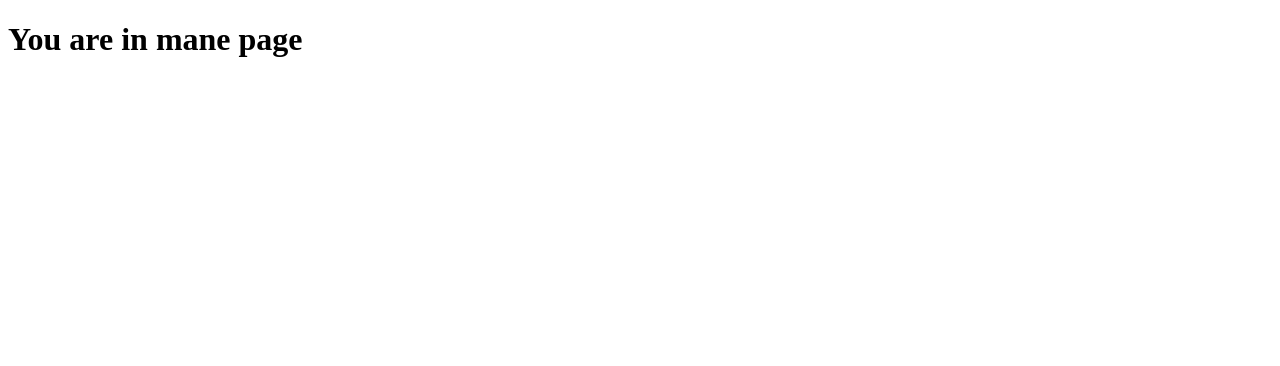
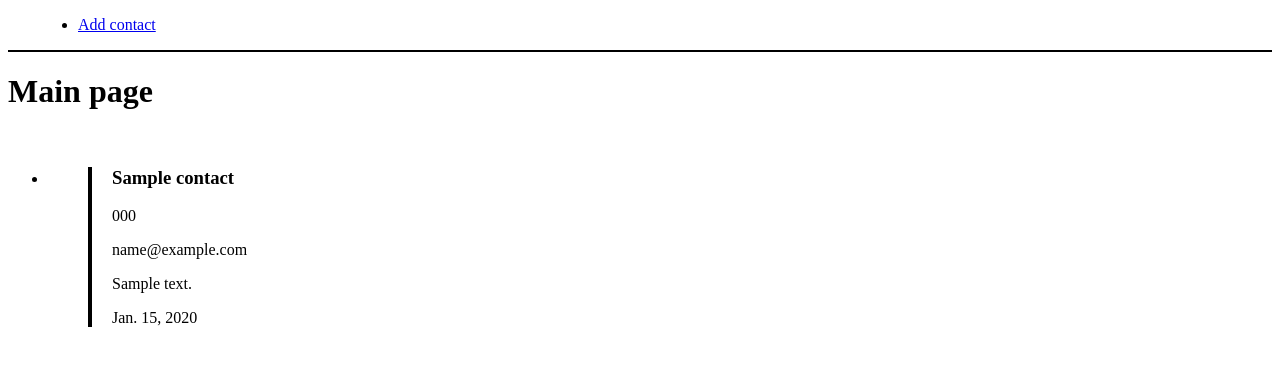
Before and after one commit to kirienkovitaliy/Personal_Assistant_Web_application_Django, a Django app: page /addressbook/ in a window 1280 px wide. Shown: the top 366 px of the page. Run offline with Django 4.2, Linux system fonts and the light colour scheme; tables that the repository leaves empty hold one stand-in row (values such as "Sample post").

Commit message:
update index list

```diff
--- a/Personal_Assistant/addressbook/models.py
+++ b/Personal_Assistant/addressbook/models.py
@@ -3,7 +3,7 @@ from django.db import models
 # Create your models here.
 class Contact(models.Model):
     name = models.CharField(max_length=100)
-    email = models.EmailField(null=True, unique=True)
-    phone_number = models.CharField(null=True, max_length=15, unique=True)
+    email = models.EmailField(null=True, blank=True,unique=True)
+    phone_number = models.CharField(null=True, blank=True,max_length=15, unique=True)
     address = models.TextField(null=True, blank=True,  max_length=255)
-    birthday = models.DateField(null=True)
+    birthday = models.DateField(null=True, blank=True)
--- a/Personal_Assistant/addressbook/templates/addressbook/index.html
+++ b/Personal_Assistant/addressbook/templates/addressbook/index.html
@@ -3,10 +3,45 @@
 <head>
     <meta charset="utf-8">
     <title>Main page</title>
+    <!--<link rel="stylesheet" href="https://unpkg.com/@picocss/pico@latest/css/pico.min.css"/>-->
+    <style>
+        .horizontal-list {
+            display: inline;
+            list-style-type: none;
+            padding: 0;
+        }
+
+        .horizontal-list li {
+            display:inline;
+            margin-right: 10px;
+        }
+    </style>
 </head>
 <body>
-    <div>
-        <h1>You are in mane page</h1>
+<main class="container">
+    <nav style="margin-bottom: 20px; border-bottom: 2px solid; padding-left: 30px">
+        <ul>
+            <li><a href="{% url 'add_contact' %}" role="button">Add contact</a></li>
+        </ul>
+    </nav>
+    <h1>Main page</h1>
+    <div style="display: flex;">
+        <ul class="list-articles">
+            {% for i in object_list %}
+            <li>
+            <figure style="border-left: .25rem solid;">
+            <div style="margin-left: 20px;">
+                <H3>{{ i.name }}</H3>
+                <p>{{ i.phone_number }}</p>
+                <p>{{ i.email }}</p>
+                <p>{{ i.address }}</p>
+                <p>{{ i.birthday }}</p>
+            </div>
+            </figure>
+            </li>
+            {% endfor %}
+        </ul>
     </div>
+</main>
 </body>
 </html>
--- a/Personal_Assistant/addressbook/urls.py
+++ b/Personal_Assistant/addressbook/urls.py
@@ -1,8 +1,8 @@
 from django.urls import path
-from .views import index, create_contact
+from .views import ContactsHome, create_contact
 
 
 urlpatterns = [
-    path('', index, name='home'),
+    path('', ContactsHome.as_view(), name='home'),
     path('add/', create_contact, name='add_contact'),
 ]
--- a/Personal_Assistant/addressbook/views.py
+++ b/Personal_Assistant/addressbook/views.py
@@ -1,4 +1,5 @@
 from django.shortcuts import render, redirect
+from django.views.generic import ListView
 
 from .models import Contact
 from .forms import ContactForm
@@ -6,6 +7,12 @@ from .forms import ContactForm
 
 def index(request):
     return render(request, 'addressbook/index.html')
+
+
+class ContactsHome(ListView):
+    model = Contact
+    template_name = 'addressbook/index.html'
+
 
 def create_contact(request):
     if request.method == 'POST':
```
Also changed, not shown: Personal_Assistant/addressbook/migrations/0006_alter_contact_birthday_alter_contact_email_and_more.py (added).
